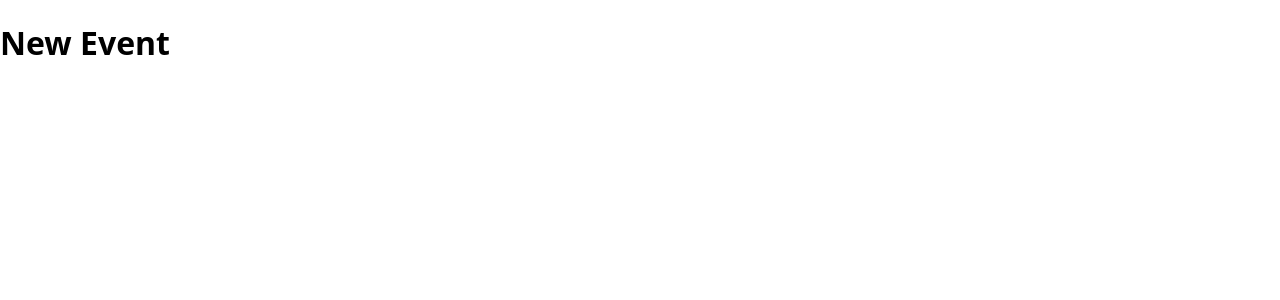
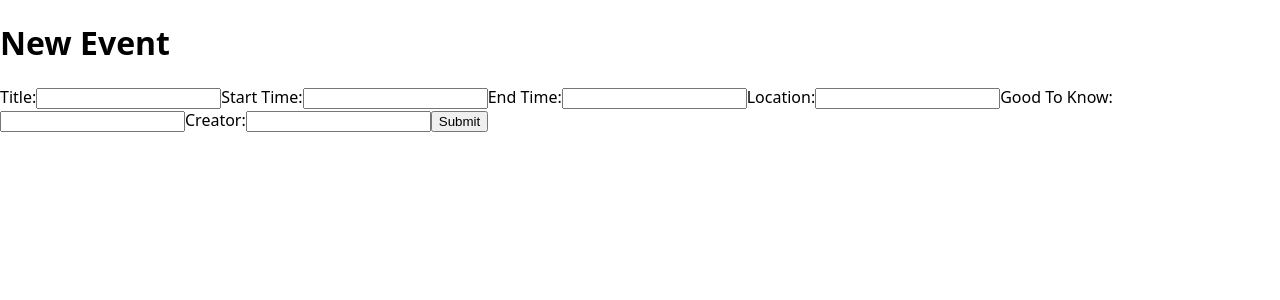
Before and after one commit to HosseinKrouna/capstone-project, a Next.js app: page /createEventPage in a window 1280 px wide. Shown: the top 300 px of the page. Built offline with nearby package versions, Linux system fonts and the light colour scheme.

Commit message:
add: input fields

```diff
--- a/components/CreateEventForm.js
+++ b/components/CreateEventForm.js
@@ -1,12 +1,5 @@
-import { useState } from "react";
-
-function CreateEventForm() {
-  const [title, setTitle] = useState("");
-  const [startTime, setStartTime] = useState("");
-  const [EndTime, setEndTime] = useState("");
-  const [location, setLocation] = useState("");
-  const [information, setInformation] = useState("");
-  const [creator, setCreator] = useState("");
+function CreateEventForm({ formName, defaultData }) {
+  function handleSubmit() {}
 
   return (
     <>
@@ -14,7 +7,51 @@ function CreateEventForm() {
         <h1>New Event</h1>
       </header>
       <main>
-        <form action=""></form>
+        <form aria-labelledby={formName} onSubmit={handleSubmit}>
+          <label htmlFor="title">Title:</label>
+          <input
+            id="title"
+            name="title"
+            type="text"
+            defaultValue={defaultData?.title}
+          />
+          <label htmlFor="title">Start Time:</label>
+          <input
+            id="startTime"
+            name="StartTime"
+            type="text"
+            defaultValue={defaultData?.startTime}
+          />
+          <label htmlFor="title">End Time:</label>
+          <input
+            id="endTime"
+            name="endTime"
+            type="text"
+            defaultValue={defaultData?.endTime}
+          />
+          <label htmlFor="title">Location:</label>
+          <input
+            id="location"
+            name="location"
+            type="text"
+            defaultValue={defaultData?.location}
+          />
+          <label htmlFor="title">Good To Know:</label>
+          <input
+            id="description"
+            name="description"
+            type="text"
+            defaultValue={defaultData?.description}
+          />
+          <label htmlFor="title">Creator:</label>
+          <input
+            id="creator"
+            name="creator"
+            type="text"
+            defaultValue={defaultData?.creator}
+          />
+          <button type="submit">Submit</button>
+        </form>
       </main>
     </>
   );
```
